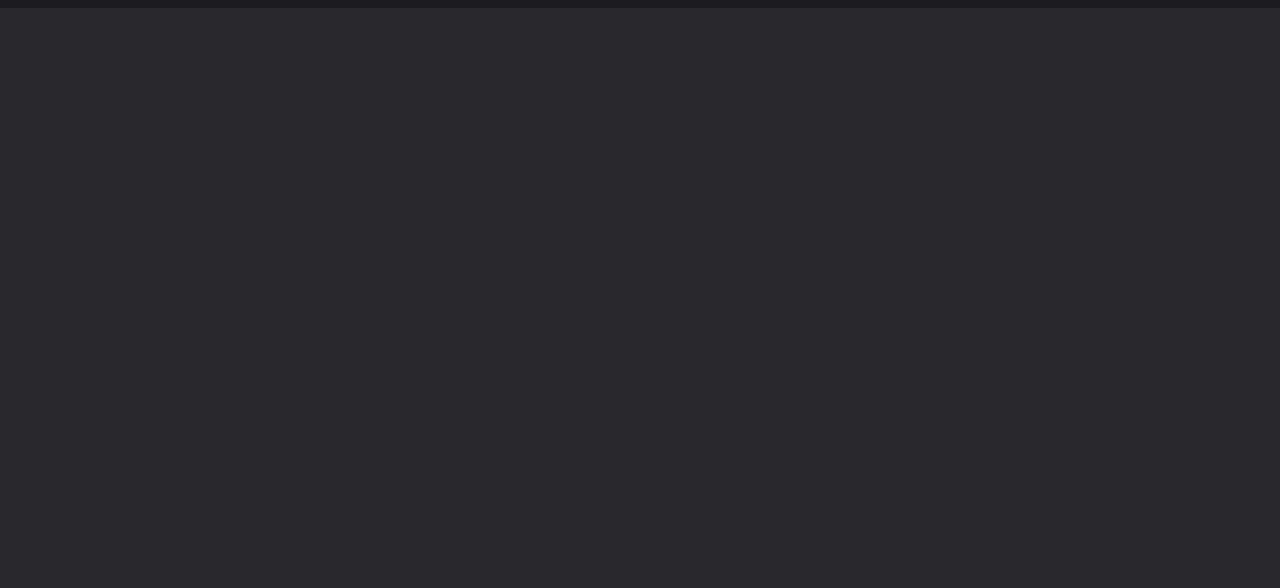
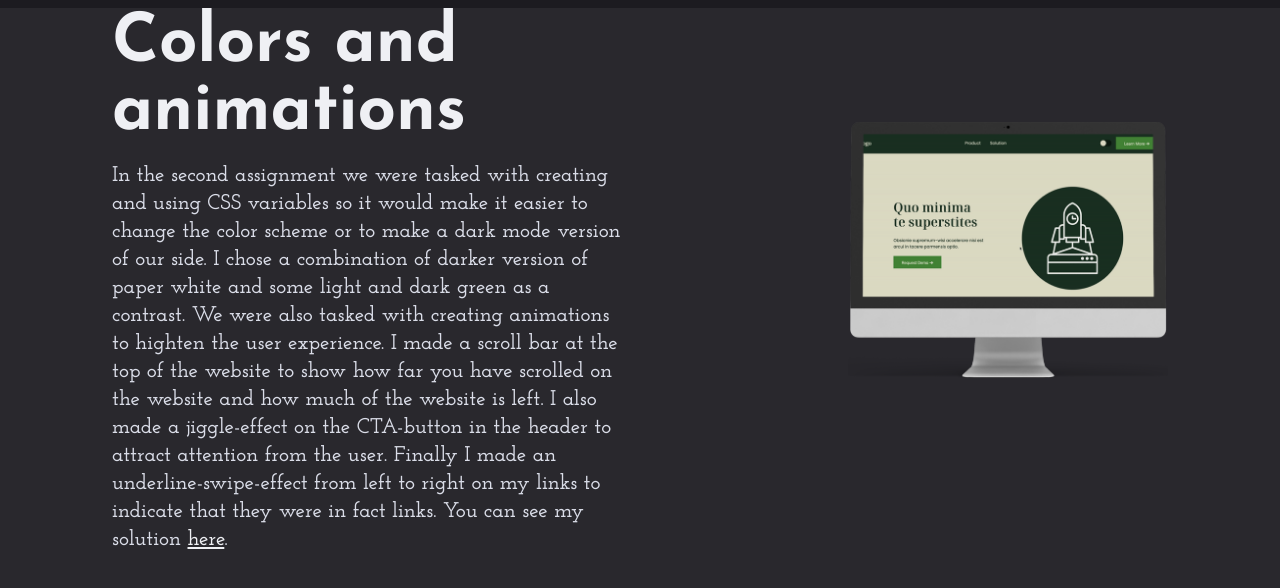
Before and after one commit to mark394e/13c.02.03_assigment_portfolio, a website built with Vite: page 13c_01_02.html in a window 1280 px wide. Shown: the part 68-656 px from the top of the page. Built offline with nearby package versions, Linux system fonts and the light colour scheme.

Commit message:
last commit

```diff
--- a/13c_01_02.html
+++ b/13c_01_02.html
@@ -33,7 +33,28 @@
         </ul>
       </div>
     </nav>
-    <main></main>
+    <main>
+      <section class="fonts-components-header">
+        <div class="fonts-components-text">
+          <h1>Colors and animations</h1>
+          <p>
+            In the second assignment we were tasked with creating and using CSS variables so it
+            would make it easier to change the color scheme or to make a dark mode version of our
+            side. I chose a combination of darker version of paper white and some light and dark
+            green as a contrast. We were also tasked with creating animations to highten the user
+            experience. I made a scroll bar at the top of the website to show how far you have
+            scrolled on the website and how much of the website is left. I also made a jiggle-effect
+            on the CTA-button in the header to attract attention from the user. Finally I made an
+            underline-swipe-effect from left to right on my links to indicate that they were in fact
+            links. You can see my solution
+            <a href="https://mark394e.github.io/13c.01.02.colors-and-animations/">here</a>.
+          </p>
+        </div>
+        <div class="fonts-components-graphics">
+          <img src="images/mockup2.png" alt="mockup af assignment" />
+        </div>
+      </section>
+    </main>
   </body>
   <script type="module" src="/main.js"></script>
 </html>
--- a/style.css
+++ b/style.css
@@ -142,7 +142,8 @@ body {
 /* Desktop version */
 
 /* Header */
-header {
+header,
+.fonts-components-header {
   display: flex;
   height: 700px;
   align-items: center;
@@ -151,27 +152,41 @@ header {
   background-color: var(--color-dark);
 }
 
-.header_text {
+.header_text,
+.fonts-components-text {
   width: 40vw;
   min-width: 300px;
 }
 
-.header_text h1 {
+.header_text h1,
+.fonts-components-text h1 {
   color: var(--color-lighter);
   font-family: var(--title-font);
   font-size: 4.209rem;
 }
 
-.header_text p {
+.header_text p,
+.fonts-components-text p {
   color: var(--color-light);
   font-family: var(--bread-font);
 }
 
-.header_graphics {
+.header_graphics,
+.fonts-components-graphics {
   width: 25vw;
   height: 35vw;
   min-width: 300px;
   min-height: 300px;
+}
+
+.fonts-components-graphics img {
+  padding: 4rem 0 0 0;
+}
+
+.fonts-components-text a {
+  font-family: var(--bread-font);
+  color: var(--color-lighter);
+  text-decoration: underline;
 }
 
 /* Assignments */
```
Also changed, not shown: 13c_01_01.html (+20 -1 lines), 13c_02_01.html (+21 -2 lines), index.html (+3 -3 lines), images/mockup1.png (added), images/mockup2.png (added).
